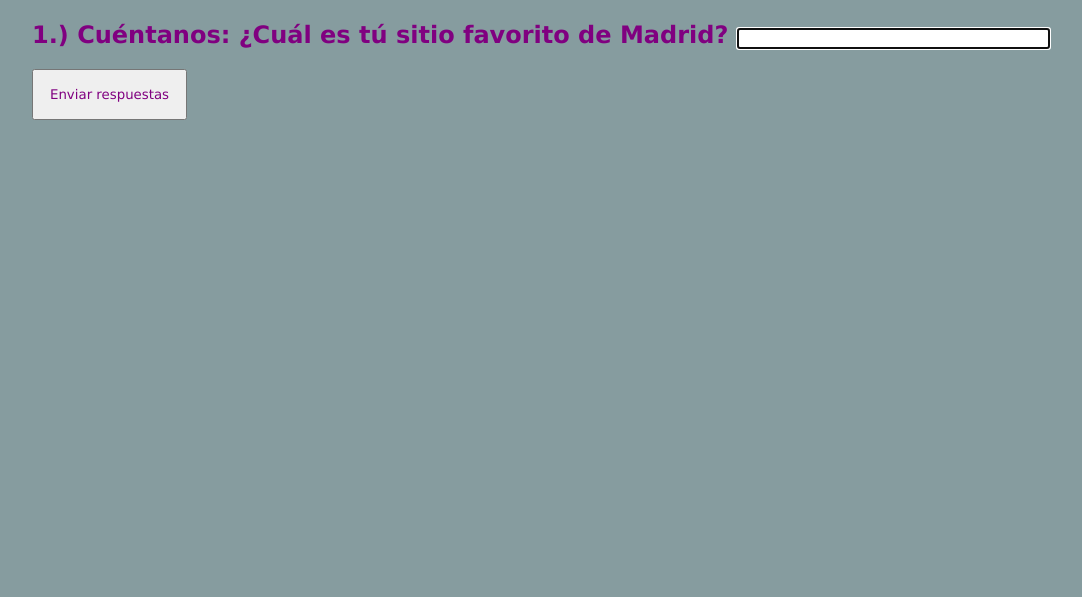
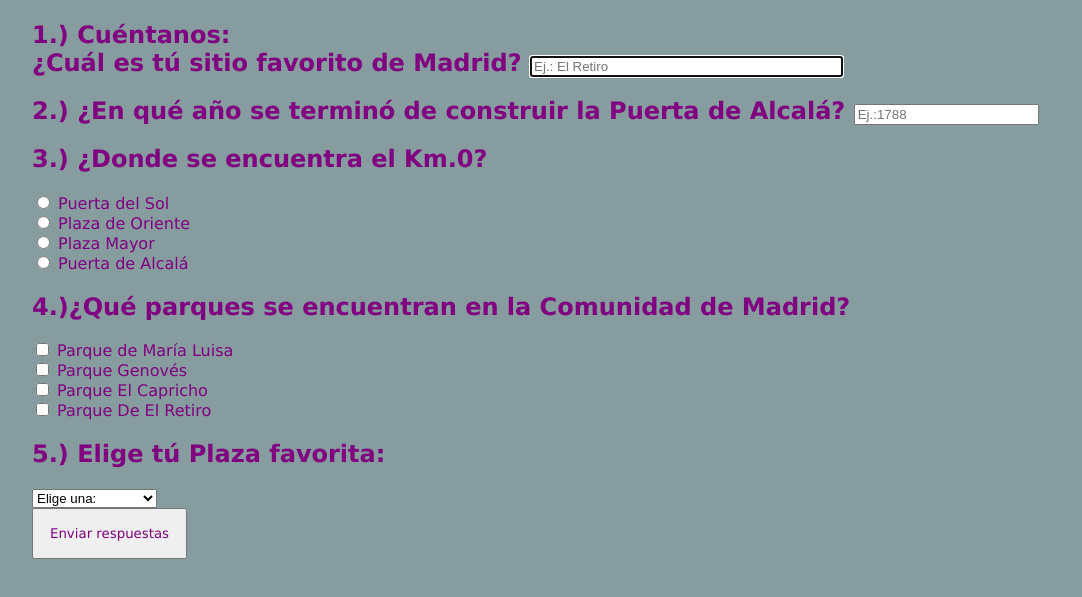
Before and after one commit to tekilit/quiz, a plain HTML site: page quiz.html in a window 1280 px wide. Shown: the part 191-788 px from the top of the page, without its empty margins (56-1138 px from the left). Drawn offline with Linux system fonts and the light colour scheme.

Commit message:
formulario

```diff
--- a/quiz.html
+++ b/quiz.html
@@ -18,14 +18,57 @@
   <form>
     <div class="first-question" >
         <h2>
-            <label>1.) Cuéntanos: ¿Cuál es tú sitio favorito de Madrid?</label>
-            <input type="text" name="favorite" id="favorite" value ="" size="36" maxlength="130" required autofocus>
+            <label>1.) Cuéntanos: <br>¿Cuál es tú sitio favorito de Madrid?</label>
+            <input type="text" name="favorite" id="favorite" value.hidden ="favorite" size="36" maxlength="130" required autofocus placeholder="Ej.: El Retiro">
         </h2>
     </div>
     <div class="second-question"></div>
-    <div></div>
-    <div></div>
-    <div></div>
+        <h2>
+            <label>2.) ¿En qué año se terminó de construir la Puerta de Alcalá?</label>
+            <input type="number" name="number" id="number" size="4" maxlength="4" value.hidden="1788" required placeholder="Ej.:1788">
+        </h2>
+    <div class="thrid-question">
+            <h2>3.) ¿Donde se encuentra el Km.0?</h2>
+                <input type="radio" name="radio" id="radio" value="Puerta del Sol" >
+                <label>Puerta del Sol</label>
+                <br>
+                <input type="radio" name="radio" id="radio" value="Plaza de Oriente">
+                <label>Plaza de Oriente</label>
+                <br>
+                <input type="radio" name="radio" id="radio" value="Plaza Mayor">
+                <label>Plaza Mayor</label>
+                <br>
+                <input type="radio" name="radio" id="radio" value="Puerta de Alcalá">
+                <label>Puerta de Alcalá</label>
+                <br>
+     </div>
+      <div class="four-question">
+            <h2>4.)¿Qué parques se encuentran en la Comunidad de Madrid?</h2>
+                <input type="checkbox" name="Maria-Luisa" id="Maria-Luisa" value="Maria Luisa">
+                <label for="Maria-Luisa">Parque de María Luisa</label>
+                <br>
+                <input type="checkbox" name="Genoves" id="Genoves" value="Genoves">
+                <label for="Genoves">Parque Genovés</label>
+                <br>
+                <input type="checkbox" name="Capricho" id="Capricho" value="Capricho">
+                <label for="Capricho">Parque El Capricho</label>
+                <br>
+                <input type="checkbox" name="Retiro" id="Retiro" value="Retiro">
+                <label for="Genoves">Parque De El Retiro</label>
+                <br>
+
+    </div>
+    <div class="fifth-question">
+
+            <h2>5.) Elige tú Plaza favorita: </h2>
+                <select name="Plazas" id="Plazas" >
+                <option value="Void" placeholder>Elige una:</option>
+                <option value="Plaza Mayor">Plaza Mayor</option>
+                <option value="Plaza Cibeles">Plaza Cibeles</option>
+                <option value="Plaza Neptuno">Plaza Neptuno</option>
+                <option value="Plaza Paja">Plaza De La Paja</option>
+                </select>
+    </div>
     <button type="submit" id="click" value="">Enviar respuestas</button>
 </form>
 </body>
```
